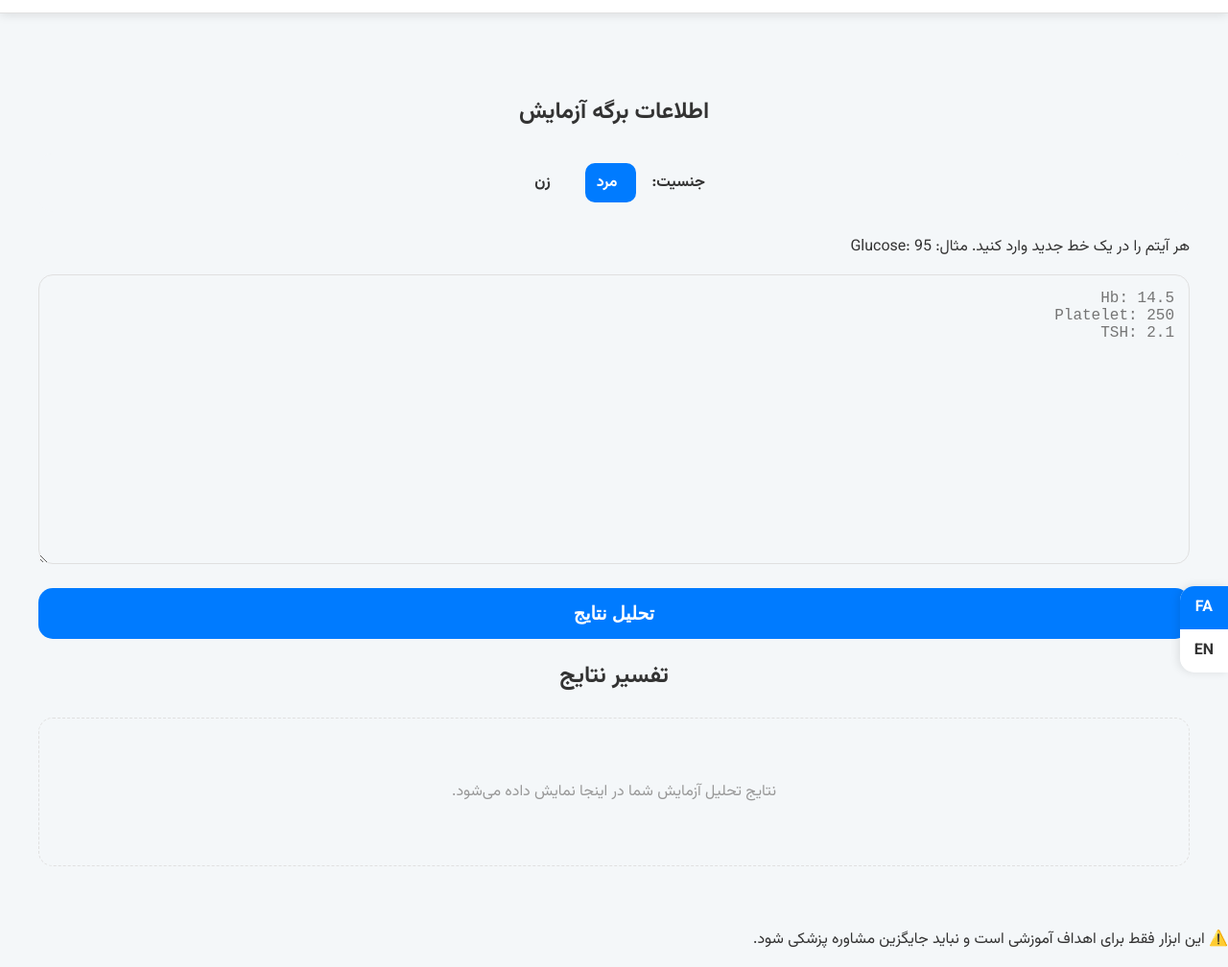
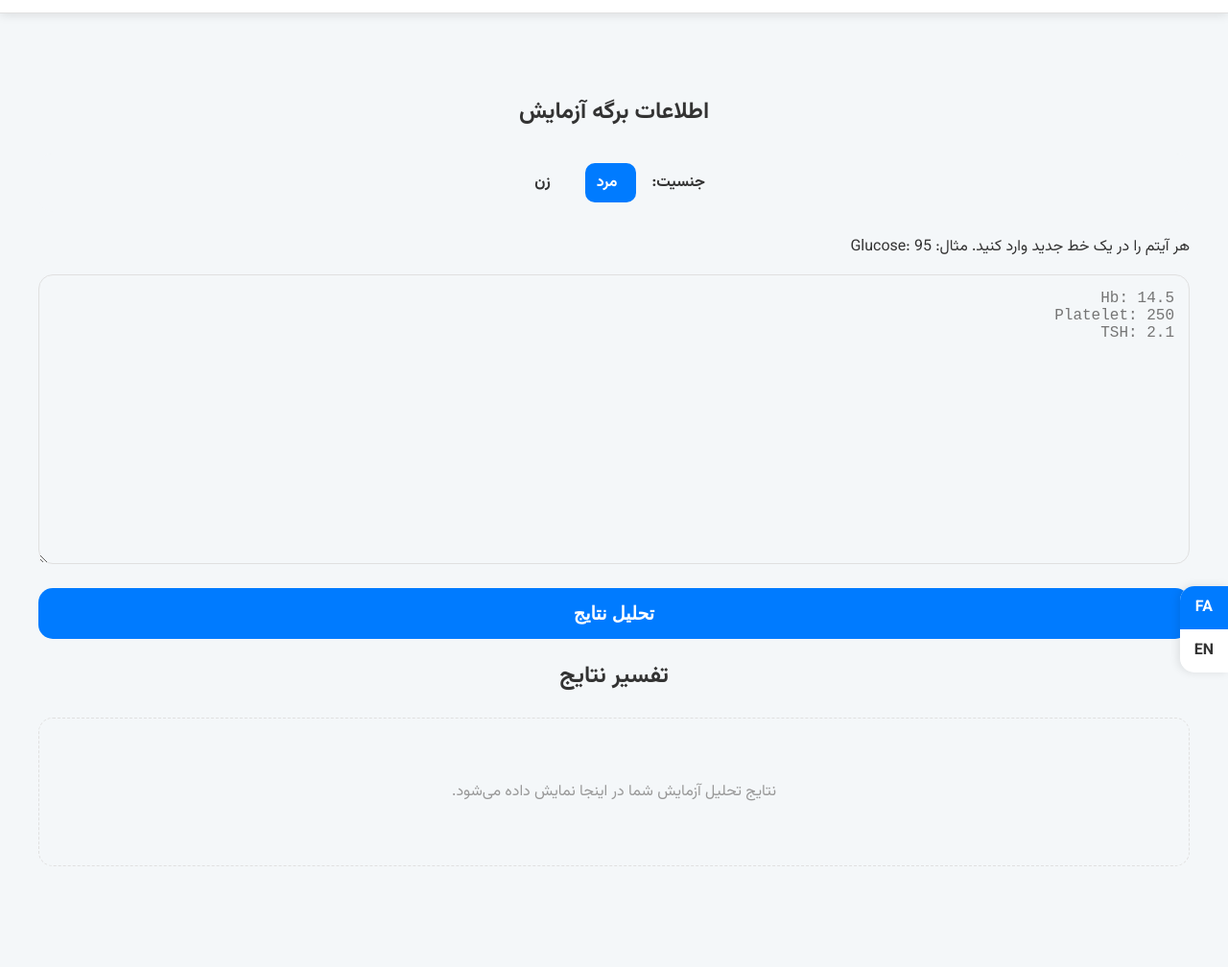
Before and after one commit to GeekNeuron/LabVision, a plain HTML site: page index.html in a window 1280 px wide. Shown: the part 69-1077 px from the top of the page at 96% size. After the commit the page ends 1036 px from the top, so only its background shows below. Drawn offline with Linux system fonts and the light colour scheme.

Commit message:
Update index.html

```diff
--- a/index.html
+++ b/index.html
@@ -46,16 +46,11 @@
         </main>
     </div>
 
-    <footer class="app-footer">
-        <p id="disclaimer-text">⚠️ این ابزار فقط برای اهداف آموزشی است و نباید جایگزین مشاوره پزشکی شود.</p>
-    </footer>
-
     <div class="language-switcher">
         <div class="lang-tab" id="lang-fa">FA</div>
         <div class="lang-tab active" id="lang-en">EN</div>
     </div>
 
-    <script src="database.js"></script>
     <script src="script.js"></script>
 </body>
 </html>
```
